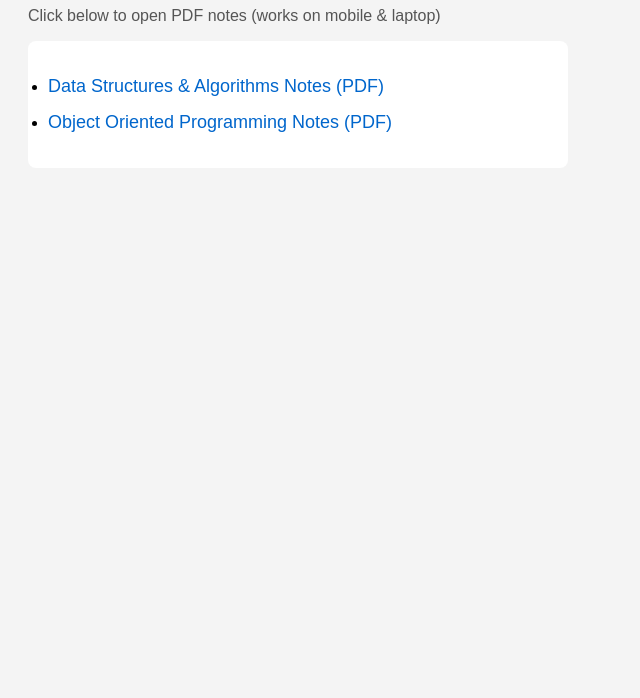
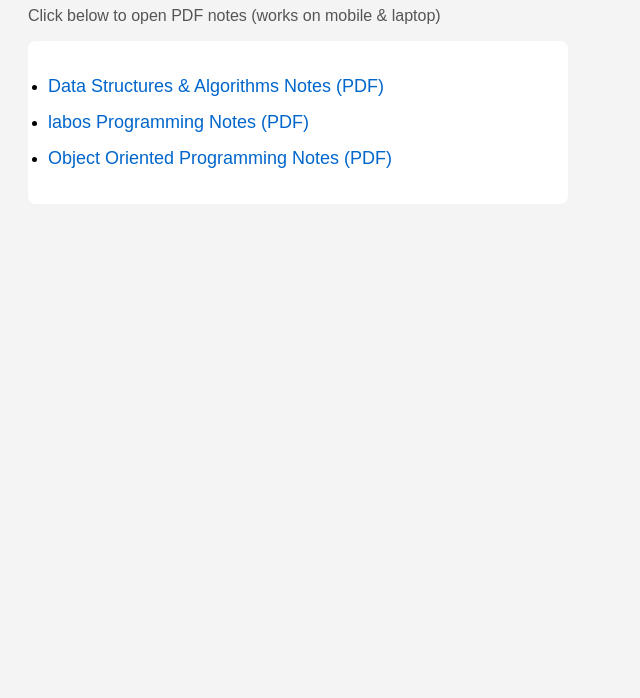
Before and after one commit to Mohin78600/my-notes, a plain HTML site: page index.html in a window 1280 px wide. Shown: the part 102-800 px from the top of the page, without its empty margins (0-640 px from the left). Drawn offline with Linux system fonts and the light colour scheme.

Commit message:
Add labos Programming Notes link to index.html
Added a new PDF link for labos Programming Notes.

```diff
--- a/index.html
+++ b/index.html
@@ -44,6 +44,11 @@
                 Data Structures & Algorithms Notes (PDF)
             </a>
         </li>
+        <li>
+            <a href="labos.pdf" target="_blank">
+                labos Programming Notes (PDF)
+            </a>
+        </li>
 
         <li>
             <a href="oo.pdf" target="_blank">
```
